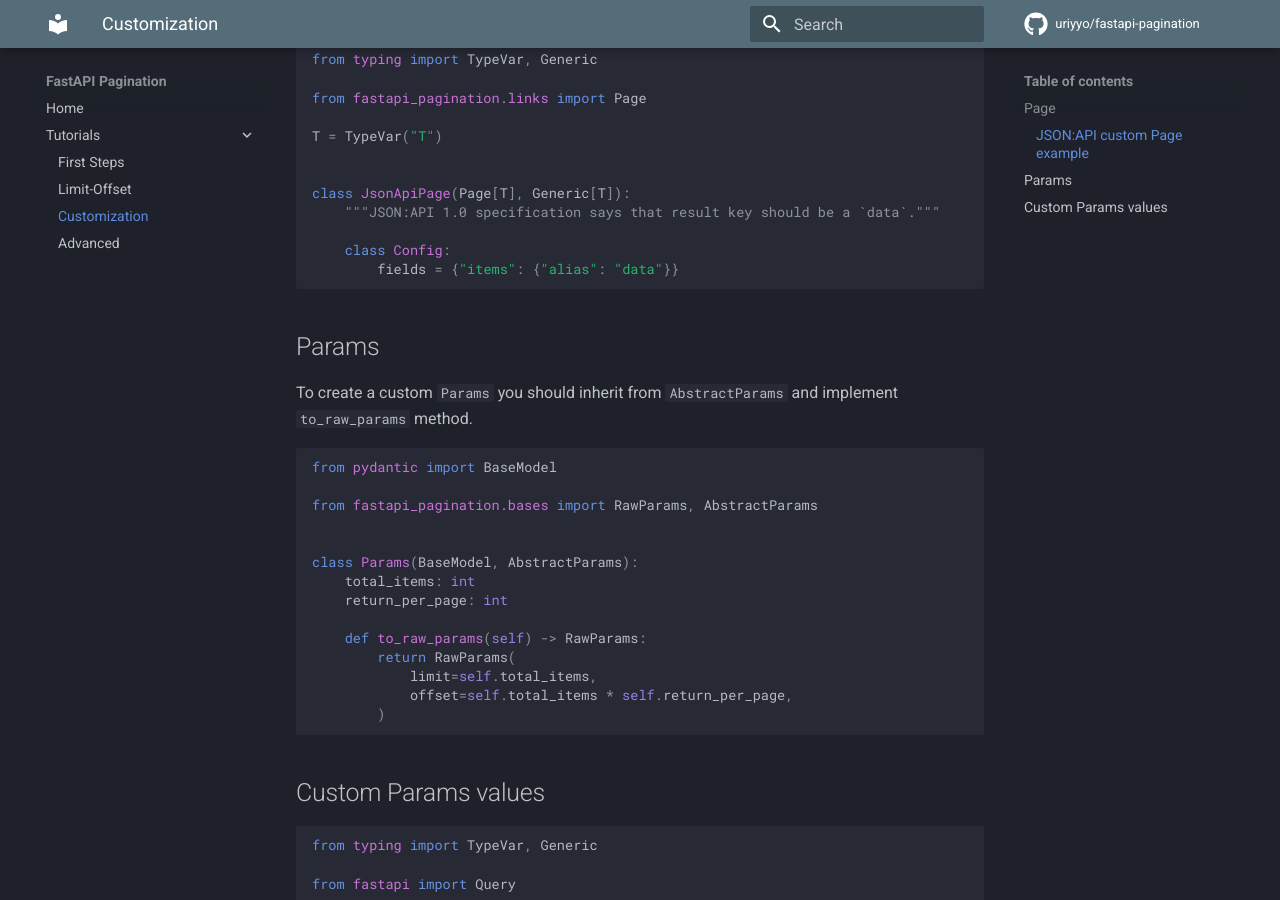
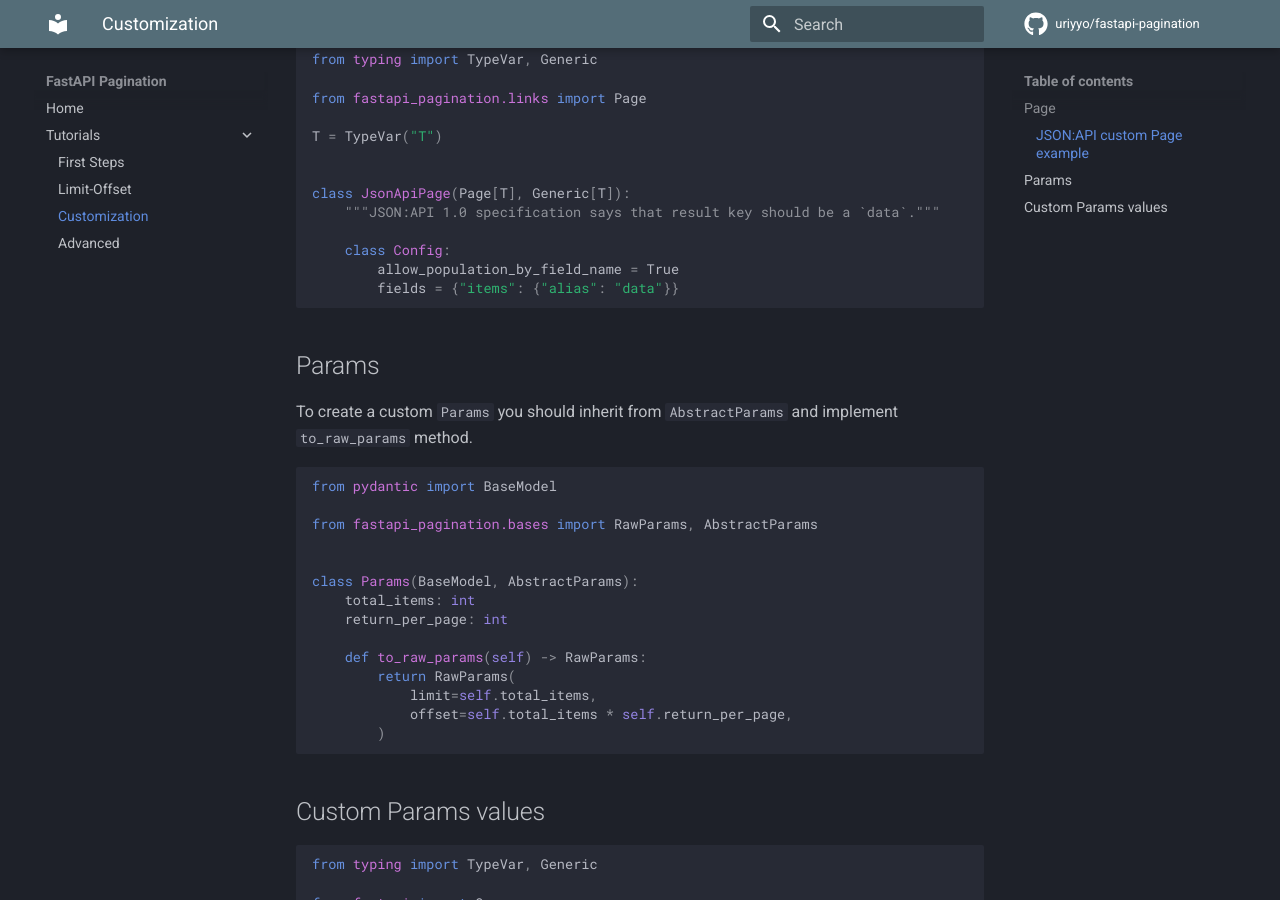
Before and after one commit to uriyyo/fastapi-pagination, an MkDocs documentation site: the page built from docs/customization.md, in a window 1280 px wide and 900 px high, scrolled down 1044 px. Built offline with MkDocs 1.6.1 and Material for MkDocs 9.7.7, drawn with Linux system fonts in a browser that asks for light colours; comment, search, counter and statistics services are not loaded.

Commit message:
Update docs for page customization

````diff
--- a/docs/customization.md
+++ b/docs/customization.md
@@ -55,6 +55,7 @@ class JsonApiPage(Page[T], Generic[T]):
     """JSON:API 1.0 specification says that result key should be a `data`."""
 
     class Config:
+        allow_population_by_field_name = True
         fields = {"items": {"alias": "data"}}
 ```
 
````
